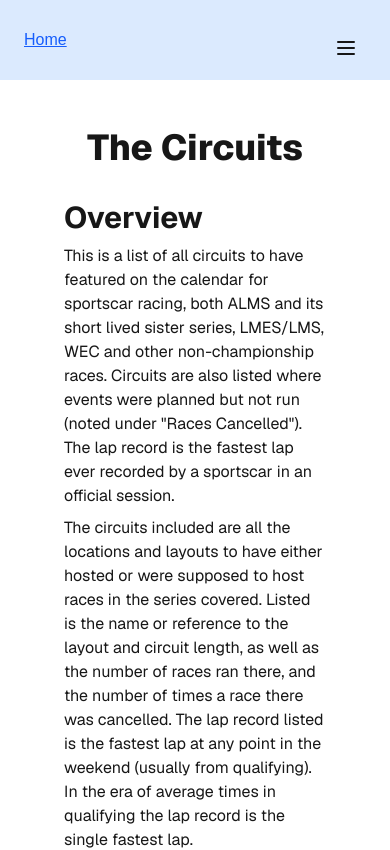
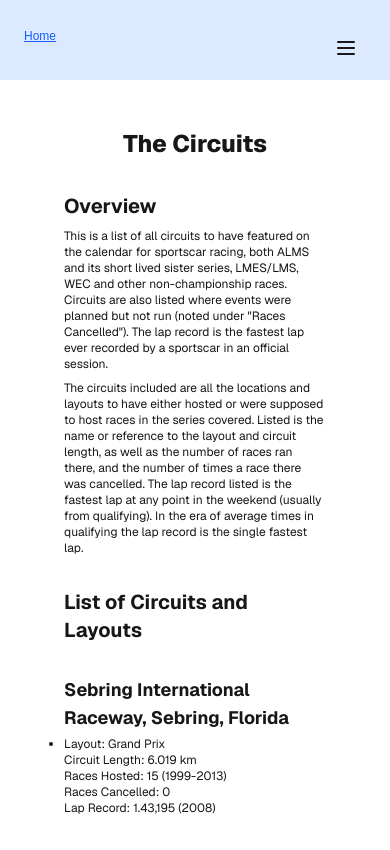
Before and after one commit to RasmusKodehode/sportscar-encyclopedia, a Next.js app: page /the-circuits in a window 390 px wide. Shown: the top 850 px of the page. Built offline with nearby package versions, Linux system fonts and the light colour scheme.

Commit message:
text size adjustments

```diff
--- a/app/globals.css
+++ b/app/globals.css
@@ -16,19 +16,13 @@
   --font-mono: var(--font-geist-mono);
 }
 
-@media (prefers-color-scheme: dark) {
-  :root {
-    --background: #0a0a0a;
-    --foreground: #ededed;
-  }
-}
-
 body {
   background: var(--background);
   color: var(--foreground);
   font-family: Arial, Helvetica, sans-serif;
 }
 
+@layer base {
   table,
   th,
   td {
@@ -56,6 +50,41 @@ a {
     }
   }
 
+  h1 {
+    font-size: var(--text-2xl);
+    line-height: var(--tw-leading, var(--text-2xl--line-height));
+    --tw-font-weight: var(--font-weight-extrabold) /* 800 */;
+    font-weight: var(--font-weight-extrabold) /* 800 */;
+    @property --tw-font-weight {
+      syntax: "*";
+      inherits: false;
+    }
+  }
+
+  h2 {
+    font-size: var(--text-xl);
+    line-height: var(--tw-leading, var(--text-xl--line-height));
+    --tw-font-weight: var(--font-weight-bold) /* 700 */;
+    font-weight: var(--font-weight-bold) /* 700 */;
+    @property --tw-font-weight {
+      syntax: "*";
+      inherits: false;
+    }
+  }
+
+  h3 {
+    font-size: var(--text-lg);
+    line-height: var(--tw-leading, var(--text-lg--line-height));
+    --tw-font-weight: var(--font-weight-bold) /* 700 */;
+    font-weight: var(--font-weight-bold) /* 700 */;
+    @property --tw-font-weight {
+      syntax: "*";
+      inherits: false;
+    }
+  }
+}
+
+@media (width > 64rem) {
   h1 {
     font-size: var(--text-4xl) /* 2.25rem = 36px */;
     line-height: var(
@@ -97,3 +126,4 @@ h3 {
       inherits: false;
     }
   }
+}
--- a/app/layout.tsx
+++ b/app/layout.tsx
@@ -29,7 +29,7 @@ export default function RootLayout({
       lang="en"
       className={`${geistSans.variable} ${geistMono.variable} h-full antialiased`}
     >
-      <body className="min-h-full flex flex-col">
+      <body className="min-h-full flex flex-col text-xs lg:text-base">
         <NavBar />
         {children}
         <Footer />
```
Lines whose indentation alone changed are shown as unchanged.
